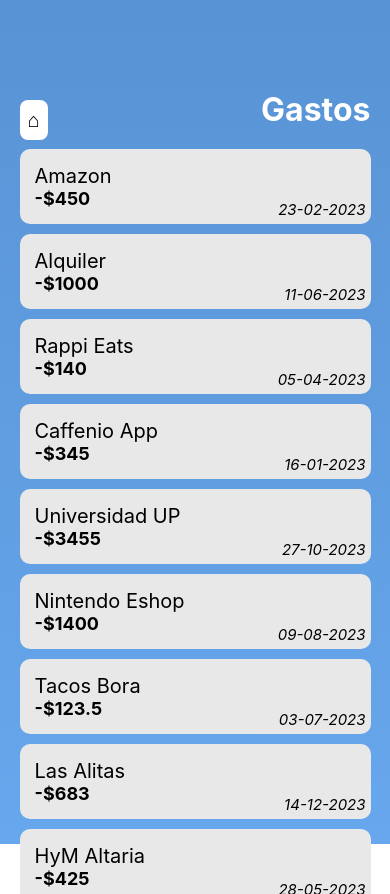
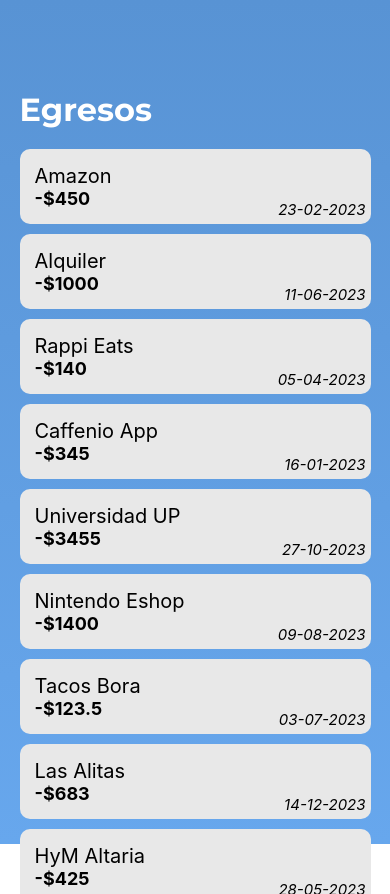
Before and after one commit to ASASauqui/Cashflow, a React Native app: screen /Outcomes in a window 390 px wide. Built offline with nearby package versions, Linux system fonts and the light colour scheme.

Commit message:
fix: Navbar modifications

```diff
--- a/App.js
+++ b/App.js
@@ -39,8 +39,8 @@
         screenOptions={screenOptions}
       >
         <Tab.Screen
-          name="Analytics"
-          component={Dashboard}
+          name="Movements"
+          component={Outcomes}
           options={{
             headerShown: false,
             tabBarIcon: ({ color, focused }) => (
@@ -51,6 +51,20 @@
             ),
           }}
         />
+
+          <Tab.Screen
+            name="Earnings"
+            component={Earnings}
+            options={{
+              headerShown: false,
+              tabBarIcon: ({ color, focused }) => (
+                <View style={focused ? styles.navbar_item_active : styles.navbar_item}>
+                  <MaterialIcons name="analytics" color={color} size={40} />
+                  {focused && <Text style={{color: activeItemColor, fontSize: 10}}>Analytics</Text>}
+                </View>
+              ),
+            }}
+          />
 
         <Tab.Screen
           name="Dashboard"
--- a/screens/Outcomes.jsx
+++ b/screens/Outcomes.jsx
@@ -12,10 +12,10 @@
         <LinearGradient colors={["#5893d4", "#67a7ed"]} style={styles.background}>
             <View style={styles.container}>
                 <View style={styles.header}>
-                    <TouchableOpacity style={styles.button} onPress={() => navigation.navigate('Dashboard')}>
+                    {/* <TouchableOpacity style={styles.button} onPress={() => navigation.navigate('Dashboard')}>
                         <Text style={styles.buttonText}>⌂</Text>
-                    </TouchableOpacity>
-                    <Text style={styles.title}>Gastos</Text>
+                    </TouchableOpacity> */}
+                    <Text style={styles.title}>Egresos</Text>
                 </View>
                 <ScrollView style={styles.moves_container}>
                     {
@@ -54,9 +54,10 @@
     },
     title: {
         fontSize: 32,
-        fontWeight: 'bold',
+        fontFamily: 'Bold',
         color: 'white',
-        marginBottom: 20
+        marginBottom: 20,
+
     },
     moves_container: {
         width: '90%',
--- a/screens/Profile.jsx
+++ b/screens/Profile.jsx
@@ -35,7 +35,7 @@
                 </View>
                 <TouchableOpacity
                     activeOpacity={0.5}
-                    onPress={() => navigation.navigate('Dashboard')}
+                    onPress={() => navigation.navigate('Login')}
                     style={{ flex: 1, display: 'flex', flexDirection: 'row', alignItems: 'center', justifyContent: 'end', gap: 10 }}
                 >
                     <FontAwesome name="power-off" size={24} color="red" />
```
